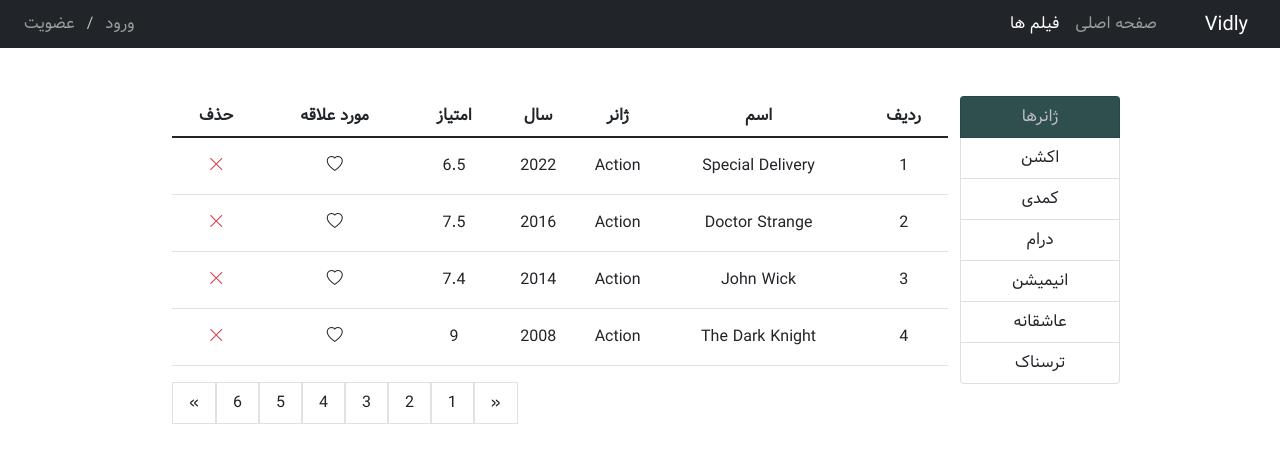
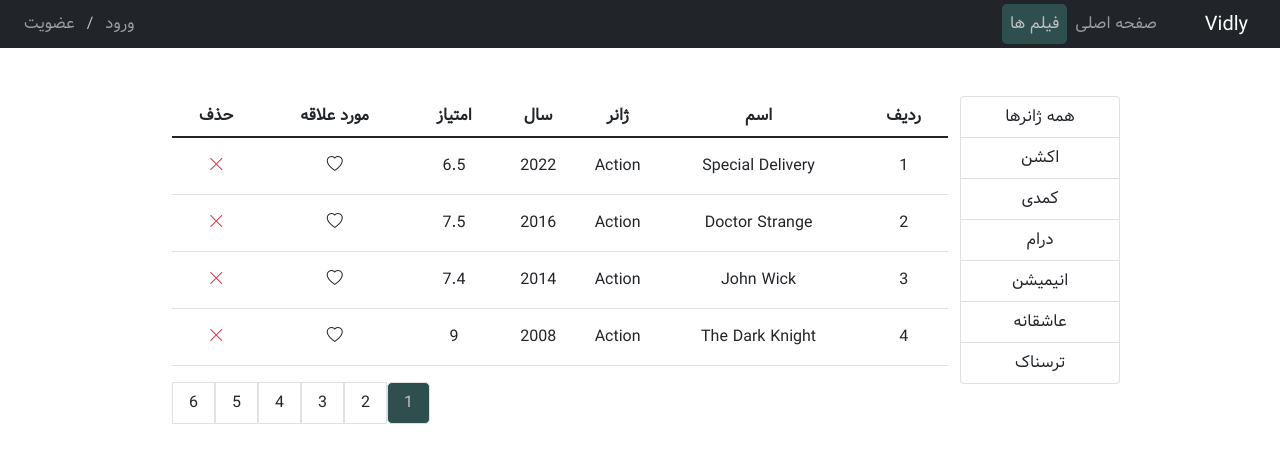
Before and after one commit to mjjahangiri/vidly, a React (Create React App) app: page /movies in a window 1280 px wide. Shown: the top 462 px of the page. Built offline with nearby package versions, Linux system fonts and the light colour scheme; data requests are answered from the project's data file.

Commit message:
Pagination Page Done

```diff
--- a/src/App.js
+++ b/src/App.js
@@ -24,10 +24,21 @@
     const { data: movies } = await axios.get("http://localhost:3001/Movies");
     const { data: genres } = await axios.get("http://localhost:3001/Genres");
 
-    // const itemPerPage = Paginate(movies, 1, this.state.pageSize);
+    const allGenres = [
+      {
+        id: "_",
+        ENname: "All Genres",
+        FAname: "همه ژانرها",
+      },
+      ...genres,
+    ];
 
-    this.setState({ movies, genres });
+    this.setState({ movies, genres: allGenres });
   }
+  handlePage = (page) => {
+    const currentPage = page;
+    this.setState({ currentPage });
+  };
   handleLike = async (movie) => {
     const movieBody = { ...movie };
     movieBody.like = !movieBody.like;
@@ -68,6 +79,7 @@
                 genres={genres}
                 currentPage={currentPage}
                 totalPage={totalPage}
+                onClick={this.handlePage}
               />
             }
           />
--- a/src/Components/Paginate.jsx
+++ b/src/Components/Paginate.jsx
@@ -3,6 +3,5 @@
 
 export function paginate(movies, pageNumber, pageSize) {
   const startIndex = (pageNumber - 1) * pageSize;
-  console.log(movies);
   return _(movies).slice(startIndex).take(pageSize).value();
 }
--- a/src/Components/Pagination.jsx
+++ b/src/Components/Pagination.jsx
@@ -2,29 +2,28 @@
 import _ from "lodash";
 import { Link } from "react-router-dom";
 
-export default function Paginate({ totalPage }) {
+export default function Paginate({ totalPage, onClick, currentPage }) {
   const Pages = _.range(1, totalPage + 1);
 
   return (
     <nav aria-label="Page navigation example">
       <ul className="pagination justify-content-end">
-        <li className="page-item item border">
-          <Link className="nav-link text-reset" to aria-label="Previous">
-            <span aria-hidden="true">&laquo;</span>
-          </Link>
-        </li>
         {Pages.map((page, i) => (
-          <li key={i} className="page-item item border">
-            <Link className="nav-link text-reset" to>
+          <li
+            key={i}
+            className={`page-item item border ${
+              currentPage === page ? "active" : ""
+            }`}
+          >
+            <Link
+              className="nav-link text-reset"
+              to
+              onClick={() => onClick(page)}
+            >
               {page}
             </Link>
           </li>
         ))}
-        <li className="page-item item border">
-          <Link className="nav-link text-reset" to aria-label="Next">
-            <span aria-hidden="true">&raquo;</span>
-          </Link>
-        </li>
       </ul>
     </nav>
   );
--- a/src/Pages/Movies.jsx
+++ b/src/Pages/Movies.jsx
@@ -7,6 +7,8 @@
   genres,
   onLike,
   onDelete,
+  onClick,
+  currentPage,
   totalPage,
 }) {
   return (
@@ -14,7 +16,6 @@
       <div className="pt-5 d-flex align-items-start rtl justify-content-center w-75 row mx-auto">
         <div className="col-2 p-0 my-5">
           <ul className="list-group p-0 text-center">
-            <li className="list-group-item GenreTitr">ژانرها</li>
             {genres.map((genre, index) => (
               <li
                 key={index}
@@ -42,7 +43,7 @@
             <tbody>
               {movies.map((movie, index) => (
                 <tr key={index}>
-                  <td className="px-0 py-3 m-0">{index + 1}</td>
+                  <td className="px-0 py-3 m-0">{movie.id}</td>
                   <td className="px-0 py-3 m-0">{movie.title}</td>
                   <td className="px-0 py-3 m-0">{movie.genre}</td>
                   <td className="px-0 py-3 m-0">{movie.year}</td>
@@ -60,7 +61,11 @@
               ))}
             </tbody>
           </table>
-          <Pagination totalPage={totalPage} />
+          <Pagination
+            totalPage={totalPage}
+            onClick={onClick}
+            currentPage={currentPage}
+          />
         </div>
       </div>
     </>
--- a/src/index.css
+++ b/src/index.css
@@ -42,6 +42,11 @@
   color: #c1c1c1 !important;
 }
 .item:hover {
+  background-color: darkslategray !important;
+  border-radius: 5px;
+  color: #c1c1c1 !important;
+}
+.active {
   background-color: darkslategray !important;
   border-radius: 5px;
   color: #c1c1c1 !important;
```
